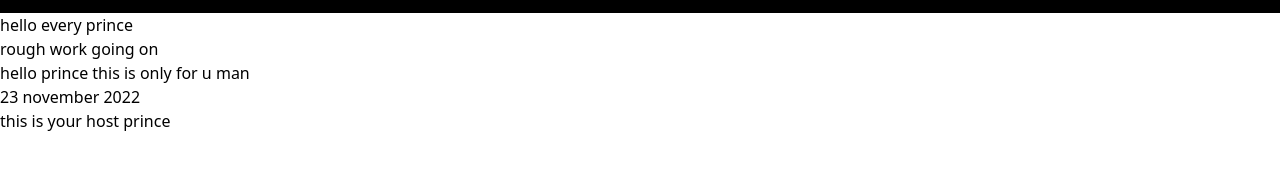
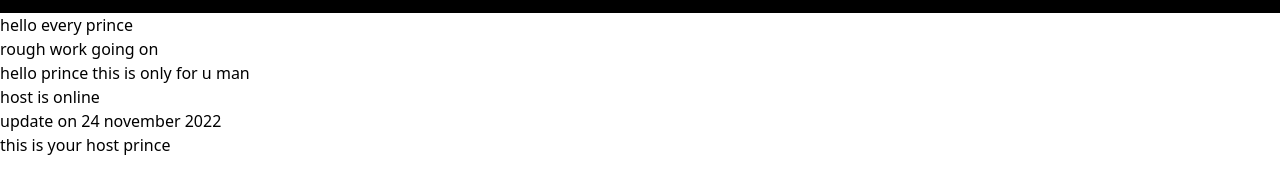
Before and after one commit to iamyourmajesty/cpp, a website: page index.html in a window 1280 px wide. Shown: the part 107-300 px from the top of the page. Drawn offline with nearby package versions, Linux system fonts and the light colour scheme.

Commit message:
update on 24 november

```diff
--- a/index.html
+++ b/index.html
@@ -24,7 +24,10 @@
         rough work going on
         <p>hello prince this is only for u man</p>
     </div>
-    <p>23 november 2022</p>
+    <p>
+        host is online
+    </p>
+    <p>update on 24 november 2022</p>
     <p>
         this is your host prince
     </p>
```
